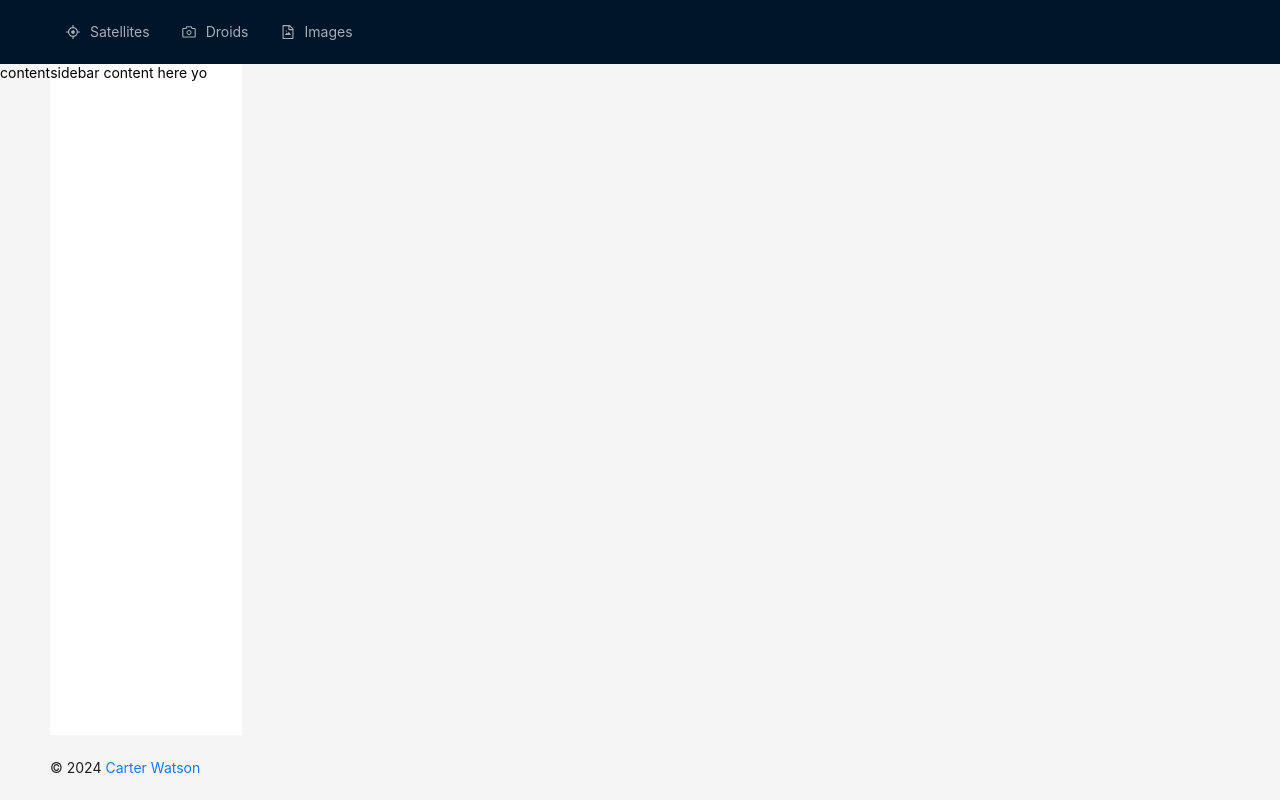
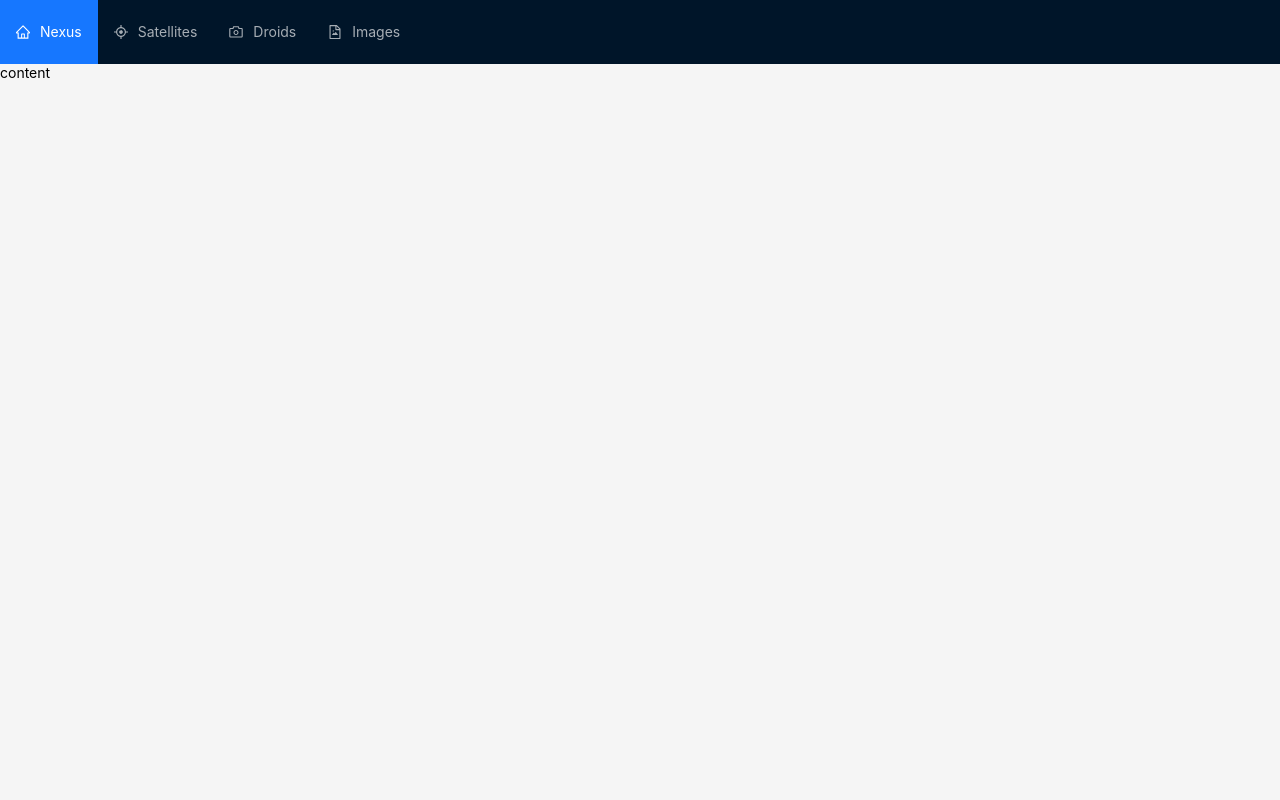
Before and after one commit to cartwatson/Nexus, a React (Create React App) app in the folder dashboard/: page / in a window 1280 px wide. Built offline with nearby package versions, Linux system fonts and the light colour scheme.

Commit message:
feat: navbar working

```diff
--- a/dashboard/src/App.tsx
+++ b/dashboard/src/App.tsx
@@ -3,10 +3,13 @@ import React from 'react';
 import { BrowserRouter as Router, Route, Switch } from 'react-router-dom';
 import { Layout } from 'antd';
 
+// TODO: move into modules
+// layouts
 import HeaderComponent from './components/layouts/Header';
 import SidebarComponent from './components/layouts/Sidebar';
 import FooterComponent from './components/layouts/Footer';
 
+// dashboards
 import HomeDashboard from './components/layouts/dashboards/HomeDashboard';
 import SatelliteDashboard from './components/layouts/dashboards/SatelliteDashboard';
 import DroidsDashboard from './components/layouts/dashboards/DroidsDashboard';
@@ -14,21 +17,21 @@ import ImagesDashboard from './components/layouts/dashboards/ImagesDashboard';
 
 const App: React.FC = () => {
     return (
+        <Router>
             <Layout style={{ minHeight: '100vh' }}>
                 <HeaderComponent />
                 <Layout>
-                <Router>
+                    {/*<SidebarComponent />*/}
                         <Switch>
-                        <Route path="/" component={HomeDashboard} />
+                            <Route exact path="/" component={HomeDashboard} />
                             <Route path="/satellites" component={SatelliteDashboard} />
                             <Route path="/droids" component={DroidsDashboard} />
                             <Route path="/images" component={ImagesDashboard} />
                         </Switch>
+                </Layout>
+                {/* <FooterComponent /> */}
+            </Layout>
         </Router>
-                <SidebarComponent />
-            </Layout>
-            <FooterComponent />
-        </Layout>
     );
 };
 
--- a/dashboard/src/components/layouts/Header.tsx
+++ b/dashboard/src/components/layouts/Header.tsx
@@ -1,24 +1,66 @@
-import React from 'react';
+import React, { useState, useEffect } from 'react';
+import { Link, useLocation } from 'react-router-dom';
 import { Layout, Menu } from 'antd';
-import { FileImageOutlined, AimOutlined, CameraOutlined } from '@ant-design/icons';
-// import './Header.css';
+import { HomeOutlined, FileImageOutlined, AimOutlined, CameraOutlined } from '@ant-design/icons';
 
 const { Header } = Layout;
 
 const HeaderComponent: React.FC = () => {
+    const location = useLocation();
+    const [selectedKey, setSelectedKey] = useState<string>(() => {
+        // Get the initial selected key based on the current page URL
+        const path = location.pathname;
+        switch (path) {
+            case '/':
+                return '1';
+            case '/satellites':
+                return '2';
+            case '/droids':
+                return '3';
+            case '/images':
+                return '4';
+            default:
+                return '';
+        }
+    });
+
+    useEffect(() => {
+        const path = location.pathname;
+        switch (path) {
+            case '/':
+                setSelectedKey('1');
+                break;
+            case '/satellites':
+                setSelectedKey('2');
+                break;
+            case '/droids':
+                setSelectedKey('3');
+                break;
+            case '/images':
+                setSelectedKey('4');
+                break;
+            default:
+                setSelectedKey('');
+        }
+    }, [location.pathname]);
+
     return (
-        <Header>
+        <Header style={{padding: '0'}}>
             <div className="logo" />
-            <Menu theme="dark" mode="horizontal">
-                <Menu.Item key="1" icon={<AimOutlined />}>Satellites</Menu.Item>
-                <Menu.Item key="2" icon={<CameraOutlined />}>Droids</Menu.Item>
-                <Menu.Item key="3" icon={<FileImageOutlined />}>Images</Menu.Item>
+            <Menu theme="dark" mode="horizontal" defaultSelectedKeys={[selectedKey]}>
+                <Menu.Item key="1" icon={<HomeOutlined />}>
+                    <Link to="/">Nexus</Link>
+                </Menu.Item>
+                <Menu.Item key="2" icon={<AimOutlined />}>
+                    <Link to="/satellites">Satellites</Link>
+                </Menu.Item>
+                <Menu.Item key="3" icon={<CameraOutlined />}>
+                    <Link to="/droids">Droids</Link>
+                </Menu.Item>
+                <Menu.Item key="4" icon={<FileImageOutlined />}>
+                    <Link to="/images">Images</Link>
+                </Menu.Item>
             </Menu>
-            <ul>
-                <li><a href='/satellites'>Satellites</a></li>
-                <li><a href='/droids'>Droids</a></li>
-                <li><a href='/images'>Images</a></li>
-            </ul>
         </Header>
     );
 };
```
Lines whose indentation alone changed are shown as unchanged.
